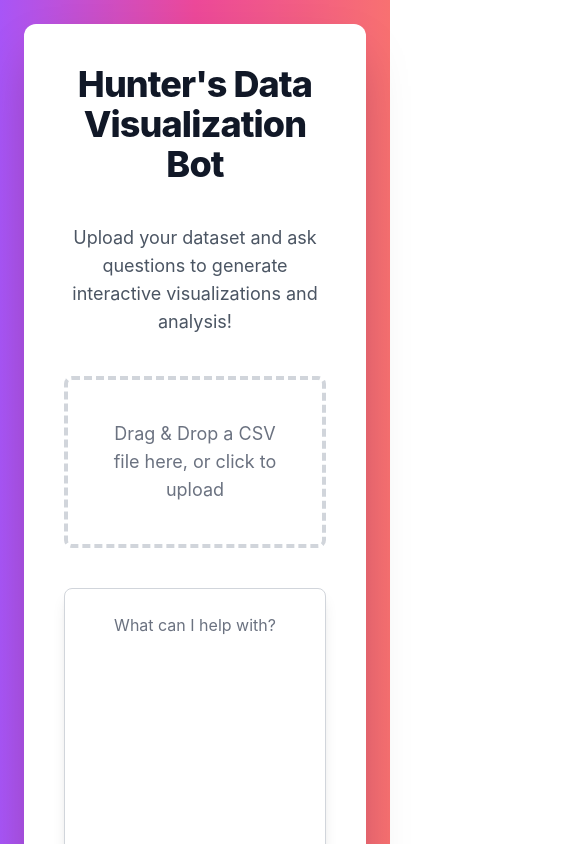
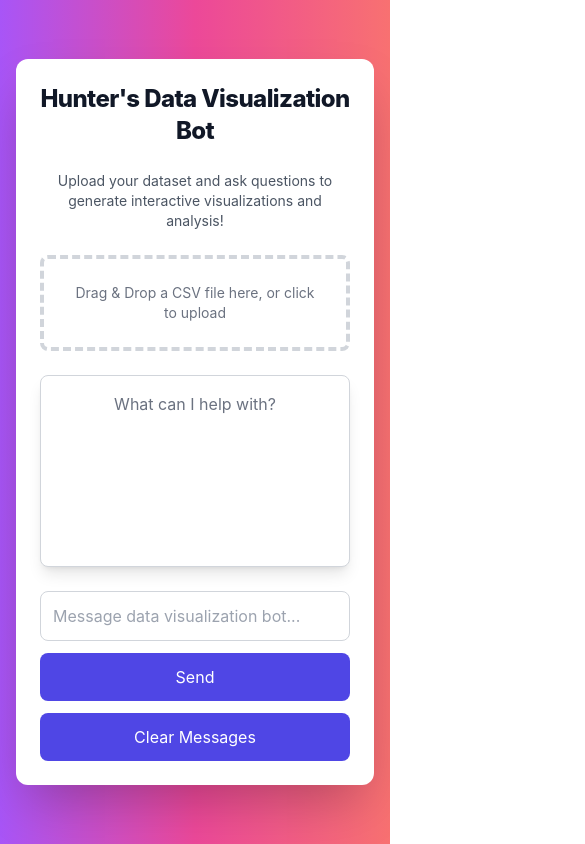
Before and after one commit to hunterschep/hai-course, a React (Create React App) app in the folder client/: page / in a window 390 px wide. Shown: the top 844 px of the page, 585 px wide, since content can reach past the window. Built offline with nearby package versions, Linux system fonts and the light colour scheme.

Commit message:
fix responsiveness

```diff
--- a/client/src/App.js
+++ b/client/src/App.js
@@ -88,21 +88,18 @@ function App() {
     };
 
     return (
-        <div className="min-h-screen bg-gradient-to-r from-purple-500 via-pink-500 to-red-400 flex items-center justify-center p-6">
-            <div className="bg-white w-full max-w-5xl rounded-xl shadow-2xl p-10 space-y-10">
-                <h1 className="text-4xl text-center font-extrabold text-gray-900 tracking-tight">
+        <div className="min-h-screen bg-gradient-to-r from-purple-500 via-pink-500 to-red-400 flex items-center justify-center p-4 sm:p-6">
+            <div className="bg-white w-full max-w-lg sm:max-w-2xl lg:max-w-5xl rounded-xl shadow-2xl p-6 sm:p-10 space-y-6 sm:space-y-10">
+                <h1 className="text-2xl sm:text-4xl text-center font-extrabold text-gray-900 tracking-tight">
                     Hunter's Data Visualization Bot
                 </h1>
-                <p className="text-center text-lg text-gray-600">
-                    Upload your dataset and ask questions to generate
-                    interactive visualizations and analysis!
+                <p className="text-center text-sm sm:text-lg text-gray-600">
+                    Upload your dataset and ask questions to generate interactive visualizations and analysis!
                 </p>
 
                 {/* File Upload */}
                 <div
-                    className={`border-4 ${
-                        isDragging ? "border-indigo-500" : "border-gray-300"
-                    } border-dashed rounded-lg p-10 text-center cursor-pointer hover:bg-gray-50 transition duration-300 ease-in-out`}
+                    className={`border-4 ${isDragging ? "border-indigo-500" : "border-gray-300"} border-dashed rounded-lg p-6 sm:p-10 text-center cursor-pointer hover:bg-gray-50 transition duration-300 ease-in-out`}
                     onDragOver={(e) => {
                         e.preventDefault();
                         setIsDragging(true);
@@ -111,7 +108,7 @@ function App() {
                     onDrop={handleDrop}
                     onClick={() => document.getElementById("fileInput").click()}
                 >
-                    <p className="text-lg text-gray-500">
+                    <p className="text-sm sm:text-lg text-gray-500">
                         Drag & Drop a CSV file here, or click to upload
                     </p>
                     <input
@@ -125,49 +122,37 @@ function App() {
 
                 {/* Data Preview */}
                 {data && (
-                    <div className="mt-6">
-                        {/* Preview table, only show if showPreview is true */}
+                    <div className="mt-4 sm:mt-6">
                         {showPreview && (
-                            <div className="mt-4 overflow-auto border border-gray-300 rounded-lg p-6 bg-gray-50 shadow-inner max-h-60">
-                                <table className="table-auto w-full text-left text-sm">
+                            <div className="mt-4 overflow-auto border border-gray-300 rounded-lg p-4 sm:p-6 bg-gray-50 shadow-inner max-h-40 sm:max-h-60">
+                                <table className="table-auto w-full text-left text-xs sm:text-sm">
                                     <thead>
                                         <tr>
                                             {Object.keys(data[0]).map((col) => (
-                                                <th
-                                                    key={col}
-                                                    className="px-6 py-3 border-b border-gray-200"
-                                                >
+                                                <th key={col} className="px-4 sm:px-6 py-2 sm:py-3 border-b border-gray-200">
                                                     {col}
                                                 </th>
                                             ))}
                                         </tr>
                                     </thead>
                                     <tbody>
-                                        {data
-                                            .slice(0, 10)
-                                            .map((row, rowIndex) => (
+                                        {data.slice(0, 10).map((row, rowIndex) => (
                                             <tr key={rowIndex}>
-                                                    {Object.values(row).map(
-                                                        (value, colIndex) => (
-                                                            <td
-                                                                key={colIndex}
-                                                                className="px-6 py-3 border-b border-gray-200"
-                                                            >
+                                                {Object.values(row).map((value, colIndex) => (
+                                                    <td key={colIndex} className="px-4 sm:px-6 py-2 sm:py-3 border-b border-gray-200">
                                                         {value}
                                                     </td>
-                                                        )
-                                                    )}
+                                                ))}
                                             </tr>
                                         ))}
                                     </tbody>
                                 </table>
                             </div>
                         )}
-                        {/* Center the button */}
                         <div className="flex justify-center pt-4">
                             <button
                                 onClick={() => setShowPreview(!showPreview)}
-                                className="bg-indigo-600 text-white px-6 py-3 rounded-full shadow-lg hover:bg-indigo-700 transition duration-300 ease-in-out"
+                                className="bg-indigo-600 text-white px-4 sm:px-6 py-2 sm:py-3 rounded-full shadow-lg hover:bg-indigo-700 transition duration-300 ease-in-out"
                             >
                                 {showPreview ? "Hide Preview" : "Show Preview"}
                             </button>
@@ -176,112 +161,68 @@ function App() {
                 )}
 
                 {/* Chat History */}
-                <div className="overflow-y-auto h-96 mb-6 p-6 border border-gray-300 rounded-lg bg-white shadow-lg">
+                <div className="overflow-y-auto h-48 sm:h-96 mb-6 p-4 sm:p-6 border border-gray-300 rounded-lg bg-white shadow-lg">
                     {chatHistory.length === 0 ? (
                         <p className="text-gray-500 text-center">
                             What can I help with?
                         </p>
                     ) : (
                         chatHistory.map((chat, index) => (
-                            <div
-                                key={index}
-                                className={`mb-5 flex ${
-                                    chat.sender === "user"
-                                        ? "justify-end"
-                                        : "justify-start"
-                                } items-center`}
-                            >
-                                {/* Show bot image when it's the bot sending the message */}
+                            <div key={index} className={`mb-4 flex ${chat.sender === "user" ? "justify-end" : "justify-start"} items-center`}>
                                 {chat.sender === "bot" && (
-                                    <img
-                                        src={`${process.env.PUBLIC_URL}/user.png`}
-                                        alt="Bot"
-                                        className="w-10 h-10 rounded-full object-cover mr-3"
-                                    />
+                                    <img src={`${process.env.PUBLIC_URL}/user.png`} alt="Bot" className="w-8 sm:w-10 h-8 sm:h-10 rounded-full object-cover mr-3" />
                                 )}
-                                {/* Chat Bubble */}
-                                <div
-                                    className={`flex flex-col items-${
-                                        chat.sender === "user" ? "end" : "start"
-                                    } max-w-lg mb-5`} // Adjusted the overall container
-                                >
-                                    {/* Render the VegaLite chart if chat.chartSpec exists */}
+                                <div className={`flex flex-col items-${chat.sender === "user" ? "end" : "start"} max-w-xs sm:max-w-lg`}>
                                     {chat.chartSpec && (
-                                        <div className="mb-3 max-w-full"> {/* Full width container for the chart */}
-                                            <VegaLiteWithErrorHandling
-                                                spec={chat.chartSpec}
-                                            />
+                                        <div className="mb-2 sm:mb-3 max-w-full">
+                                            <VegaLiteWithErrorHandling spec={chat.chartSpec} />
                                         </div>
                                     )}
-
-                                    {/* Chat bubble containing the message text only */}
-                                    <div
-                                        className={`p-4 rounded-lg shadow-md ${
-                                            chat.sender === "user"
-                                                ? "bg-blue-500 text-white"
-                                                : "bg-gray-200 text-gray-900"
-                                        }`}
-                                    >
-                                        {/* Message text */}
-                                        <div className="text-base break-words">
-                                            {chat.message}
+                                    <div className={`p-3 sm:p-4 rounded-lg shadow-md ${chat.sender === "user" ? "bg-blue-500 text-white" : "bg-gray-200 text-gray-900"}`}>
+                                        <div className="text-xs sm:text-base break-words">{chat.message}</div>
                                     </div>
                                 </div>
-                                </div>
-
-
-
-                                {/* Show user image when it's the user sending the message */}
                                 {chat.sender === "user" && (
-                                    <img
-                                        src={`${process.env.PUBLIC_URL}/user.png`}
-                                        alt="User"
-                                        className="w-10 h-10 rounded-full object-cover ml-3"
-                                    />
+                                    <img src={`${process.env.PUBLIC_URL}/user.png`} alt="User" className="w-8 sm:w-10 h-8 sm:h-10 rounded-full object-cover ml-3" />
                                 )}
                             </div>
                         ))
                     )}
-
                     {isThinking && (
                         <div className="text-gray-500 text-center mb-5 flex items-center justify-center">
                             <img src={svgPath} alt="Loading..." className="h-5 w-5 mr-3 animate-spin" />
                             Thinking
                         </div>
                     )}
-
-
                     <div ref={chatEndRef} />
                 </div>
 
                 {/* Message Input */}
-                <div className="flex space-x-1">
+                <div className="flex flex-col sm:flex-row space-y-3 sm:space-y-0 sm:space-x-1">
                     <input
                         type="text"
                         placeholder="Message data visualization bot..."
                         value={message}
                         onChange={(e) => setMessage(e.target.value)}
                         onKeyPress={(e) => e.key === "Enter" && sendMessage()}
-                        className="flex-grow p-4 border border-gray-300 rounded-lg focus:outline-none focus:ring-2 focus:ring-indigo-600 transition duration-300"
+                        className="flex-grow p-3 sm:p-4 border border-gray-300 rounded-lg focus:outline-none focus:ring-2 focus:ring-indigo-600 transition duration-300"
                     />
-                    <div className="flex space-x-1">
                     <button
-                            className="bg-indigo-600 text-white px-8 py-4 rounded-lg hover:bg-indigo-700 transition duration-300"
+                        className="bg-indigo-600 text-white px-4 sm:px-8 py-3 sm:py-4 rounded-lg hover:bg-indigo-700 transition duration-300"
                         onClick={sendMessage}
                     >
                         Send
                     </button>
                     <button
-                            className="bg-indigo-600 text-white px-8 py-4 rounded-lg hover:bg-indigo-700 transition duration-300"
-                            onClick={setChatHistory.bind(null, [])}
+                        className="bg-indigo-600 text-white px-4 sm:px-8 py-3 sm:py-4 rounded-lg hover:bg-indigo-700 transition duration-300"
+                        onClick={() => setChatHistory([])}
                     >
                         Clear Messages
                     </button>
                 </div>
             </div>
         </div>
-        </div>
-    );
-}
+    );}
+
 
 export default App;
```
Lines whose indentation alone changed are shown as unchanged.
